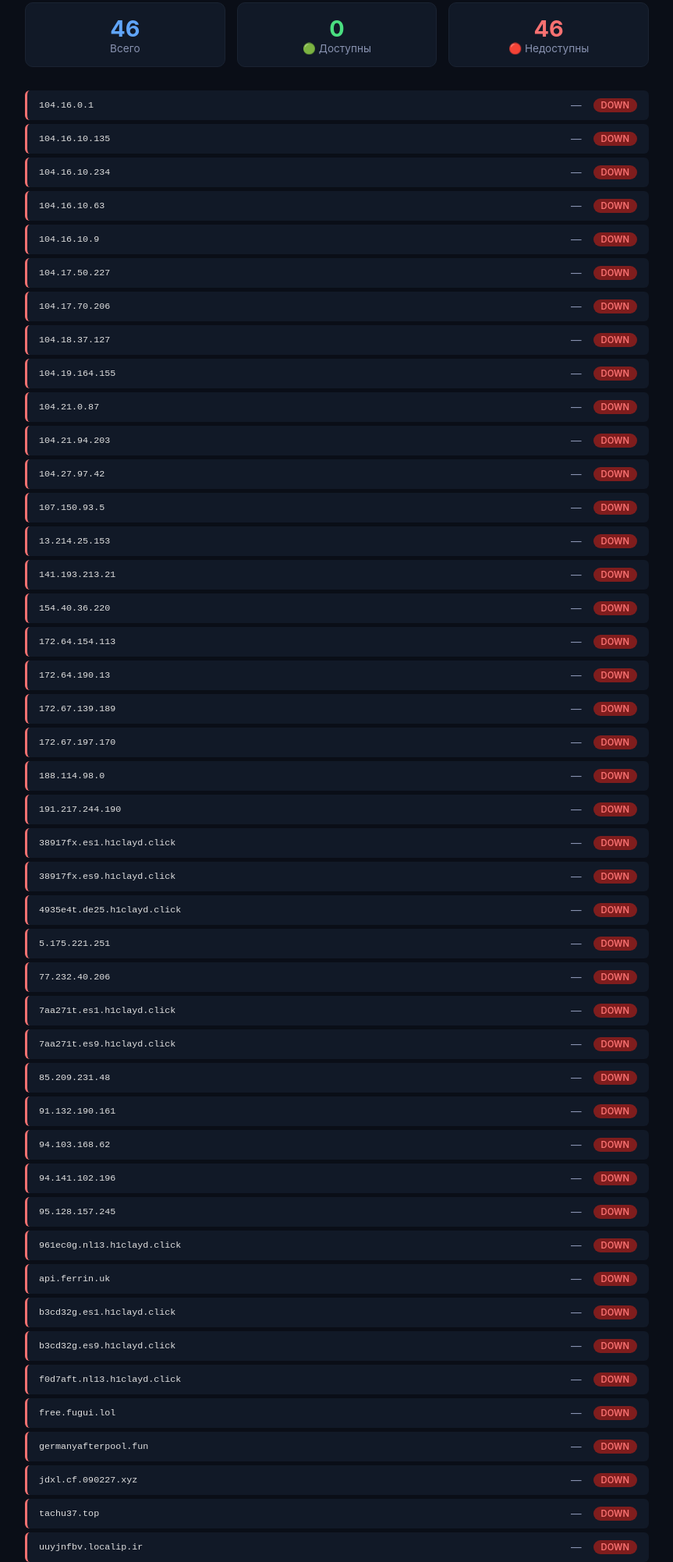
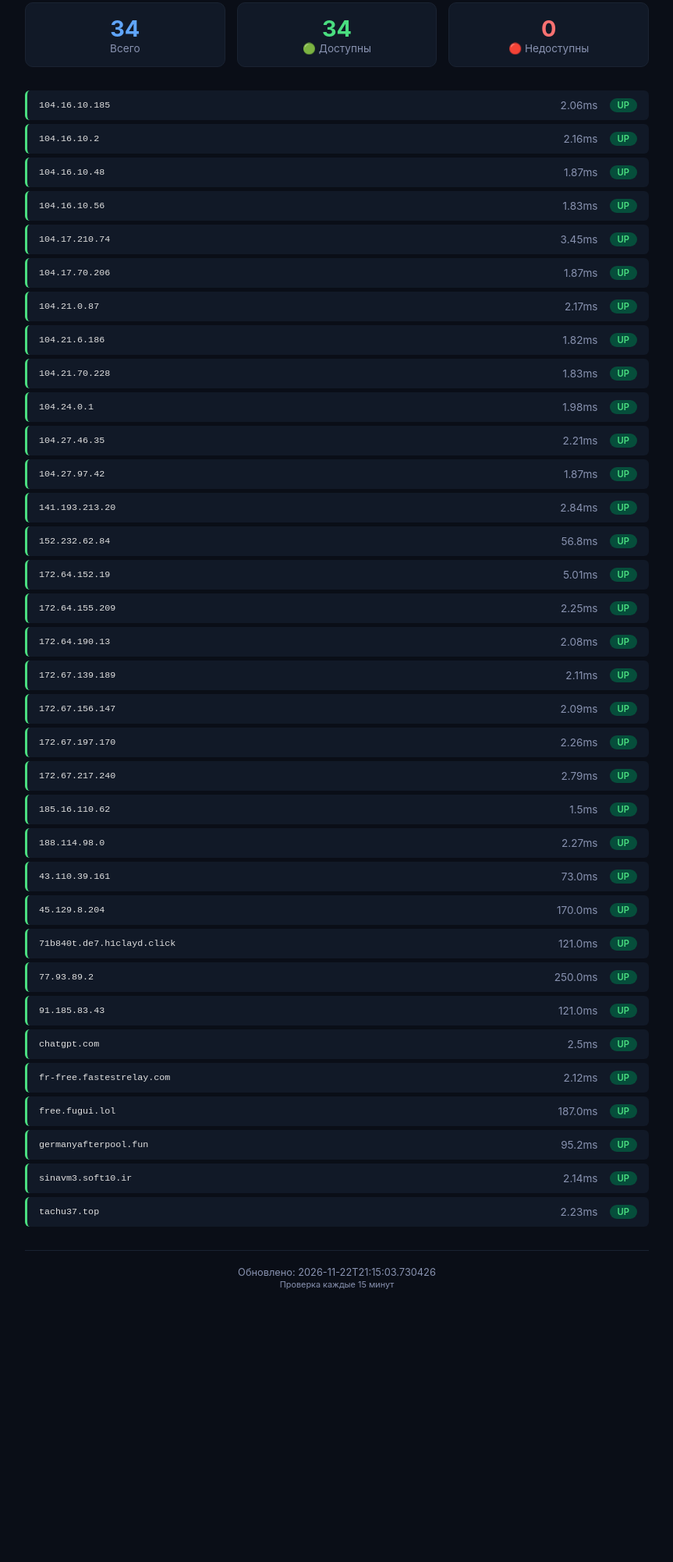
Before and after one commit to defater-123/Def-vpn-Goida, a plain HTML site: page docs/index.html in a window 1280 px wide. Shown: the part 116-2119 px from the top of the page at 78% size, without its empty margins (208-1071 px from the left). After the commit the page ends 1790 px from the top, so only its background shows below. Drawn offline with Linux system fonts and the light colour scheme.

Commit message:
Update status 2026-11-22 21:15

```diff
--- a/docs/index.html
+++ b/docs/index.html
@@ -71,384 +71,288 @@
         <p class="subtitle">Мониторинг доступности VPN серверов</p>
 
         <div class="stats">
-            <div class="stat total"><div class="num">46</div><div class="label">Всего</div></div>
-            <div class="stat up"><div class="num">0</div><div class="label">🟢 Доступны</div></div>
-            <div class="stat down"><div class="num">46</div><div class="label">🔴 Недоступны</div></div>
+            <div class="stat total"><div class="num">34</div><div class="label">Всего</div></div>
+            <div class="stat up"><div class="num">34</div><div class="label">🟢 Доступны</div></div>
+            <div class="stat down"><div class="num">0</div><div class="label">🔴 Недоступны</div></div>
         </div>
 
         <div class="hosts">
 
-            <div class="host down">
-                <span class="name">104.16.0.1</span>
+            <div class="host up">
+                <span class="name">104.16.10.185</span>
                 <div class="info">
-                    <span class="rtt">—</span>
-                    <span class="badge down">down</span>
+                    <span class="rtt">2.06ms</span>
+                    <span class="badge up">up</span>
                 </div>
             </div>
 
-            <div class="host down">
-                <span class="name">104.16.10.135</span>
+            <div class="host up">
+                <span class="name">104.16.10.2</span>
                 <div class="info">
-                    <span class="rtt">—</span>
-                    <span class="badge down">down</span>
+                    <span class="rtt">2.16ms</span>
+                    <span class="badge up">up</span>
                 </div>
             </div>
 
-            <div class="host down">
-                <span class="name">104.16.10.234</span>
+            <div class="host up">
+                <span class="name">104.16.10.48</span>
                 <div class="info">
-                    <span class="rtt">—</span>
-                    <span class="badge down">down</span>
+                    <span class="rtt">1.87ms</span>
+                    <span class="badge up">up</span>
                 </div>
             </div>
 
-            <div class="host down">
-                <span class="name">104.16.10.63</span>
+            <div class="host up">
+                <span class="name">104.16.10.56</span>
                 <div class="info">
-                    <span class="rtt">—</span>
-                    <span class="badge down">down</span>
+                    <span class="rtt">1.83ms</span>
+                    <span class="badge up">up</span>
                 </div>
             </div>
 
-            <div class="host down">
-                <span class="name">104.16.10.9</span>
+            <div class="host up">
+                <span class="name">104.17.210.74</span>
                 <div class="info">
-                    <span class="rtt">—</span>
-                    <span class="badge down">down</span>
+                    <span class="rtt">3.45ms</span>
+                    <span class="badge up">up</span>
                 </div>
             </div>
 
-            <div class="host down">
-                <span class="name">104.17.50.227</span>
+            <div class="host up">
+                <span class="name">104.17.70.206</span>
                 <div class="info">
-                    <span class="rtt">—</span>
-                    <span class="badge down">down</span>
+                    <span class="rtt">1.87ms</span>
+                    <span class="badge up">up</span>
                 </div>
             </div>
 
-            <div class="host down">
-                <span class="name">104.17.70.206</span>
+            <div class="host up">
+                <span class="name">104.21.0.87</span>
                 <div class="info">
-                    <span class="rtt">—</span>
-                    <span class="badge down">down</span>
+                    <span class="rtt">2.17ms</span>
+                    <span class="badge up">up</span>
                 </div>
             </div>
 
-            <div class="host down">
-                <span class="name">104.18.37.127</span>
+            <div class="host up">
+                <span class="name">104.21.6.186</span>
                 <div class="info">
-                    <span class="rtt">—</span>
-                    <span class="badge down">down</span>
+                    <span class="rtt">1.82ms</span>
+                    <span class="badge up">up</span>
                 </div>
             </div>
 
-            <div class="host down">
-                <span class="name">104.19.164.155</span>
+            <div class="host up">
+                <span class="name">104.21.70.228</span>
                 <div class="info">
-                    <span class="rtt">—</span>
-                    <span class="badge down">down</span>
+                    <span class="rtt">1.83ms</span>
+                    <span class="badge up">up</span>
                 </div>
             </div>
 
-            <div class="host down">
-                <span class="name">104.21.0.87</span>
+            <div class="host up">
+                <span class="name">104.24.0.1</span>
                 <div class="info">
-                    <span class="rtt">—</span>
-                    <span class="badge down">down</span>
+                    <span class="rtt">1.98ms</span>
+                    <span class="badge up">up</span>
                 </div>
             </div>
 
-            <div class="host down">
-                <span class="name">104.21.94.203</span>
+            <div class="host up">
+                <span class="name">104.27.46.35</span>
                 <div class="info">
-                    <span class="rtt">—</span>
-                    <span class="badge down">down</span>
+                    <span class="rtt">2.21ms</span>
+                    <span class="badge up">up</span>
                 </div>
             </div>
 
-            <div class="host down">
+            <div class="host up">
                 <span class="name">104.27.97.42</span>
                 <div class="info">
-                    <span class="rtt">—</span>
-                    <span class="badge down">down</span>
+                    <span class="rtt">1.87ms</span>
+                    <span class="badge up">up</span>
                 </div>
             </div>
 
-            <div class="host down">
-                <span class="name">107.150.93.5</span>
+            <div class="host up">
+                <span class="name">141.193.213.20</span>
                 <div class="info">
-                    <span class="rtt">—</span>
-                    <span class="badge down">down</span>
+                    <span class="rtt">2.84ms</span>
+                    <span class="badge up">up</span>
                 </div>
             </div>
 
-            <div class="host down">
-                <span class="name">13.214.25.153</span>
+            <div class="host up">
+                <span class="name">152.232.62.84</span>
                 <div class="info">
-                    <span class="rtt">—</span>
-                    <span class="badge down">down</span>
+                    <span class="rtt">56.8ms</span>
+                    <span class="badge up">up</span>
                 </div>
             </div>
 
-            <div class="host down">
-                <span class="name">141.193.213.21</span>
+            <div class="host up">
+                <span class="name">172.64.152.19</span>
                 <div class="info">
-                    <span class="rtt">—</span>
-                    <span class="badge down">down</span>
+                    <span class="rtt">5.01ms</span>
+                    <span class="badge up">up</span>
                 </div>
             </div>
 
-            <div class="host down">
-                <span class="name">154.40.36.220</span>
+            <div class="host up">
+                <span class="name">172.64.155.209</span>
                 <div class="info">
-                    <span class="rtt">—</span>
-                    <span class="badge down">down</span>
+                    <span class="rtt">2.25ms</span>
+                    <span class="badge up">up</span>
                 </div>
             </div>
 
-            <div class="host down">
-                <span class="name">172.64.154.113</span>
+            <div class="host up">
+                <span class="name">172.64.190.13</span>
                 <div class="info">
-                    <span class="rtt">—</span>
-                    <span class="badge down">down</span>
+                    <span class="rtt">2.08ms</span>
+                    <span class="badge up">up</span>
                 </div>
             </div>
 
-            <div class="host down">
-                <span class="name">172.64.190.13</span>
+            <div class="host up">
+                <span class="name">172.67.139.189</span>
                 <div class="info">
-                    <span class="rtt">—</span>
-                    <span class="badge down">down</span>
+                    <span class="rtt">2.11ms</span>
+                    <span class="badge up">up</span>
                 </div>
             </div>
 
-            <div class="host down">
-                <span class="name">172.67.139.189</span>
+            <div class="host up">
+                <span class="name">172.67.156.147</span>
                 <div class="info">
-                    <span class="rtt">—</span>
-                    <span class="badge down">down</span>
+                    <span class="rtt">2.09ms</span>
+                    <span class="badge up">up</span>
                 </div>
             </div>
 
-            <div class="host down">
+            <div class="host up">
                 <span class="name">172.67.197.170</span>
                 <div class="info">
-                    <span class="rtt">—</span>
-                    <span class="badge down">down</span>
+                    <span class="rtt">2.26ms</span>
+                    <span class="badge up">up</span>
                 </div>
             </div>
 
-            <div class="host down">
-                <span class="name">188.114.98.0</span>
+            <div class="host up">
+                <span class="name">172.67.217.240</span>
                 <div class="info">
-                    <span class="rtt">—</span>
-                    <span class="badge down">down</span>
+                    <span class="rtt">2.79ms</span>
+                    <span class="badge up">up</span>
                 </div>
             </div>
 
-            <div class="host down">
-                <span class="name">191.217.244.190</span>
+            <div class="host up">
+                <span class="name">185.16.110.62</span>
                 <div class="info">
-                    <span class="rtt">—</span>
-                    <span class="badge down">down</span>
+                    <span class="rtt">1.5ms</span>
+                    <span class="badge up">up</span>
                 </div>
             </div>
 
-            <div class="host down">
-                <span class="name">38917fx.es1.h1clayd.click</span>
+            <div class="host up">
+                <span class="name">188.114.98.0</span>
                 <div class="info">
-                    <span class="rtt">—</span>
-                    <span class="badge down">down</span>
+                    <span class="rtt">2.27ms</span>
+                    <span class="badge up">up</span>
                 </div>
             </div>
 
-            <div class="host down">
-                <span class="name">38917fx.es9.h1clayd.click</span>
+            <div class="host up">
+                <span class="name">43.110.39.161</span>
                 <div class="info">
-                    <span class="rtt">—</span>
-                    <span class="badge down">down</span>
+                    <span class="rtt">73.0ms</span>
+                    <span class="badge up">up</span>
                 </div>
             </div>
 
-            <div class="host down">
-                <span class="name">4935e4t.de25.h1clayd.click</span>
+            <div class="host up">
+                <span class="name">45.129.8.204</span>
                 <div class="info">
-                    <span class="rtt">—</span>
-                    <span class="badge down">down</span>
+                    <span class="rtt">170.0ms</span>
+                    <span class="badge up">up</span>
                 </div>
             </div>
 
-            <div class="host down">
-                <span class="name">5.175.221.251</span>
+            <div class="host up">
+                <span class="name">71b840t.de7.h1clayd.click</span>
                 <div class="info">
-                    <span class="rtt">—</span>
-                    <span class="badge down">down</span>
+                    <span class="rtt">121.0ms</span>
+                    <span class="badge up">up</span>
                 </div>
             </div>
 
-            <div class="host down">
-                <span class="name">77.232.40.206</span>
+            <div class="host up">
+                <span class="name">77.93.89.2</span>
                 <div class="info">
-                    <span class="rtt">—</span>
-                    <span class="badge down">down</span>
+                    <span class="rtt">250.0ms</span>
+                    <span class="badge up">up</span>
                 </div>
             </div>
 
-            <div class="host down">
-                <span class="name">7aa271t.es1.h1clayd.click</span>
+            <div class="host up">
+                <span class="name">91.185.83.43</span>
                 <div class="info">
-                    <span class="rtt">—</span>
-                    <span class="badge down">down</span>
+                    <span class="rtt">121.0ms</span>
+                    <span class="badge up">up</span>
                 </div>
             </div>
 
-            <div class="host down">
-                <span class="name">7aa271t.es9.h1clayd.click</span>
+            <div class="host up">
+                <span class="name">chatgpt.com</span>
                 <div class="info">
-                    <span class="rtt">—</span>
-                    <span class="badge down">down</span>
+                    <span class="rtt">2.5ms</span>
+                    <span class="badge up">up</span>
                 </div>
             </div>
 
-            <div class="host down">
-                <span class="name">85.209.231.48</span>
+            <div class="host up">
+                <span class="name">fr-free.fastestrelay.com</span>
                 <div class="info">
-                    <span class="rtt">—</span>
-                    <span class="badge down">down</span>
+                    <span class="rtt">2.12ms</span>
+                    <span class="badge up">up</span>
                 </div>
             </div>
 
-            <div class="host down">
-                <span class="name">91.132.190.161</span>
+            <div class="host up">
+                <span class="name">free.fugui.lol</span>
                 <div class="info">
-                    <span class="rtt">—</span>
-                    <span class="badge down">down</span>
+                    <span class="rtt">187.0ms</span>
+                    <span class="badge up">up</span>
                 </div>
             </div>
 
-            <div class="host down">
-                <span class="name">94.103.168.62</span>
+            <div class="host up">
+                <span class="name">germanyafterpool.fun</span>
                 <div class="info">
-                    <span class="rtt">—</span>
-                    <span class="badge down">down</span>
+                    <span class="rtt">95.2ms</span>
+                    <span class="badge up">up</span>
                 </div>
             </div>
 
-            <div class="host down">
-                <span class="name">94.141.102.196</span>
+            <div class="host up">
+                <span class="name">sinavm3.soft10.ir</span>
                 <div class="info">
-                    <span class="rtt">—</span>
-                    <span class="badge down">down</span>
+                    <span class="rtt">2.14ms</span>
+                    <span class="badge up">up</span>
                 </div>
             </div>
 
-            <div class="host down">
-                <span class="name">95.128.157.245</span>
-                <div class="info">
-                    <span class="rtt">—</span>
-                    <span class="badge down">down</span>
-                </div>
-            </div>
-
-            <div class="host down">
-                <span class="name">961ec0g.nl13.h1clayd.click</span>
-                <div class="info">
-                    <span class="rtt">—</span>
-                    <span class="badge down">down</span>
-                </div>
-            </div>
-
-            <div class="host down">
-                <span class="name">api.ferrin.uk</span>
-                <div class="info">
-                    <span class="rtt">—</span>
-                    <span class="badge down">down</span>
-                </div>
-            </div>
-
-            <div class="host down">
-                <span class="name">b3cd32g.es1.h1clayd.click</span>
-                <div class="info">
-                    <span class="rtt">—</span>
-                    <span class="badge down">down</span>
-                </div>
-            </div>
-
-            <div class="host down">
-                <span class="name">b3cd32g.es9.h1clayd.click</span>
-                <div class="info">
-                    <span class="rtt">—</span>
-                    <span class="badge down">down</span>
-                </div>
-            </div>
-
-            <div class="host down">
-                <span class="name">f0d7aft.nl13.h1clayd.click</span>
-                <div class="info">
-                    <span class="rtt">—</span>
-                    <span class="badge down">down</span>
-                </div>
-            </div>
-
-            <div class="host down">
-                <span class="name">free.fugui.lol</span>
-                <div class="info">
-                    <span class="rtt">—</span>
-                    <span class="badge down">down</span>
-                </div>
-            </div>
-
-            <div class="host down">
-                <span class="name">germanyafterpool.fun</span>
-                <div class="info">
-                    <span class="rtt">—</span>
-                    <span class="badge down">down</span>
-                </div>
-            </div>
-
-            <div class="host down">
-                <span class="name">jdxl.cf.090227.xyz</span>
-                <div class="info">
-                    <span class="rtt">—</span>
-                    <span class="badge down">down</span>
-                </div>
-            </div>
-
-            <div class="host down">
+            <div class="host up">
                 <span class="name">tachu37.top</span>
                 <div class="info">
-                    <span class="rtt">—</span>
-                    <span class="badge down">down</span>
-                </div>
-            </div>
-
-            <div class="host down">
-                <span class="name">uuyjnfbv.localip.ir</span>
-                <div class="info">
-                    <span class="rtt">—</span>
-                    <span class="badge down">down</span>
-                </div>
-            </div>
-
-            <div class="host down">
-                <span class="name">win2loxfde0203.gggrelay.org</span>
-                <div class="info">
-                    <span class="rtt">—</span>
-                    <span class="badge down">down</span>
-                </div>
-            </div>
-
-            <div class="host down">
-                <span class="name">yngrfnubcecn.hostc.app</span>
-                <div class="info">
-                    <span class="rtt">—</span>
-                    <span class="badge down">down</span>
+                    <span class="rtt">2.23ms</span>
+                    <span class="badge up">up</span>
                 </div>
             </div>
 
         </div>
         <div class="footer">
-            Обновлено: 2026-11-22T15:39:50.512777<br>
+            Обновлено: 2026-11-22T21:15:03.730426<br>
             <span style="font-size:0.85em;">Проверка каждые 15 минут</span>
         </div>
     </div>
```
Also changed, not shown: data/status.json (+125 -173 lines).
